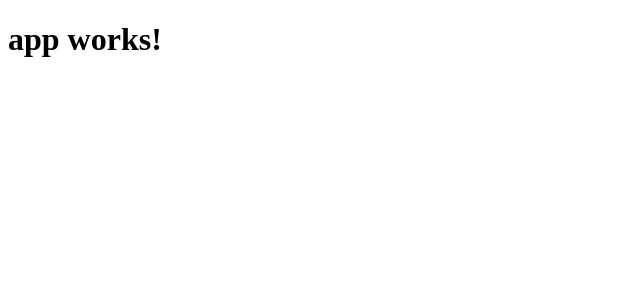
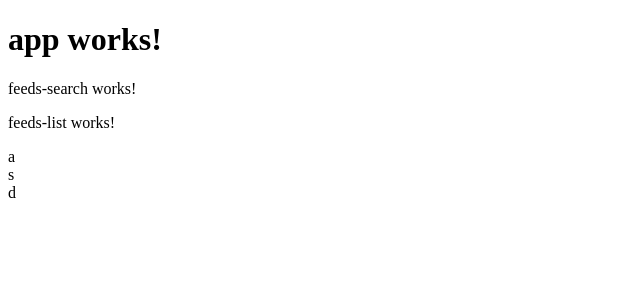
Before and after one commit to MoodyUser/FeedReader-Angular2, an Angular app: page / in a window 1280 px wide. Shown: the top 300 px of the page, without its empty margins (0-640 px from the left). Built offline with nearby package versions, Linux system fonts and the light colour scheme.

Commit message:
feeds basic components and logger.service

```diff
--- a/src/app/app.component.html
+++ b/src/app/app.component.html
@@ -1,3 +1,5 @@
 <h1>
   {{title}}
 </h1>
+<app-feeds-search></app-feeds-search>
+<app-feeds-list></app-feeds-list>
--- a/src/app/app.module.ts
+++ b/src/app/app.module.ts
@@ -2,19 +2,23 @@ import { BrowserModule } from '@angular/platform-browser';
 import { NgModule } from '@angular/core';
 import { FormsModule } from '@angular/forms';
 import { HttpModule } from '@angular/http';
-
+import { PlatformLocation } from '@angular/common';
 import { AppComponent } from './app.component';
+import { Logger } from './logger.service';
+import { FeedsListComponent } from './feeds-list/feeds-list.component';
+import { FeedsListService } from './feeds-list/feeds-list.service';
+import { FeedsSearchComponent } from './feeds-search/feeds-search.component';
 
 @NgModule({
   declarations: [
-    AppComponent
+    AppComponent, FeedsListComponent,FeedsSearchComponent
   ],
   imports: [
     BrowserModule,
     FormsModule,
     HttpModule
   ],
-  providers: [],
+  providers: [FeedsListService,Logger],
   bootstrap: [AppComponent]
 })
 export class AppModule { }
--- /dev/null
+++ b/src/app/feeds-list/feeds-list.component.html
@@ -0,0 +1,6 @@
+<p>
+  feeds-list works!
+</p>
+<div *ngFor="let feed of feeds">
+    {{feed}}
+ </div>
--- /dev/null
+++ b/src/app/feeds-list/feeds-list.component.ts
@@ -0,0 +1,20 @@
+import { Component, OnInit } from '@angular/core';
+import { FeedsListService } from './feeds-list.service';
+import { Logger } from '../logger.service';
+@Component({
+  selector: 'app-feeds-list',
+  templateUrl: './feeds-list.component.html',
+  styleUrls: ['./feeds-list.component.css'],
+  providers: [FeedsListService,Logger]
+})
+export class FeedsListComponent implements OnInit {
+
+  feeds = [];
+
+  constructor(feedsListService: FeedsListService) {
+     this.feeds = feedsListService.getFeeds();
+   }
+  ngOnInit() {
+  }
+
+}
--- /dev/null
+++ b/src/app/feeds-list/feeds-list.service.ts
@@ -0,0 +1,14 @@
+import { Injectable } from '@angular/core';
+import { Logger } from '../logger.service';
+
+@Injectable()
+export class FeedsListService  {
+
+  constructor(private logger: Logger) {
+
+    }
+
+  getFeeds() {
+     return ['a','s','d'];
+  }
+}
--- /dev/null
+++ b/src/app/feeds-search/feeds-search.component.html
@@ -0,0 +1,3 @@
+<p>
+  feeds-search works!
+</p>
--- /dev/null
+++ b/src/app/feeds-search/feeds-search.component.ts
@@ -0,0 +1,15 @@
+import { Component, OnInit } from '@angular/core';
+
+@Component({
+  selector: 'app-feeds-search',
+  templateUrl: './feeds-search.component.html',
+  styleUrls: ['./feeds-search.component.css']
+})
+export class FeedsSearchComponent implements OnInit {
+
+  constructor() { }
+
+  ngOnInit() {
+  }
+
+}
--- /dev/null
+++ b/src/app/logger.service.ts
@@ -0,0 +1,11 @@
+import { Injectable } from '@angular/core';
+
+
+@Injectable()
+export class Logger {
+  logs: string[] = []; // capture logs for testing
+  log(message: string) {
+    this.logs.push(message);
+    console.log(message);
+  }
+}
```
Also changed, not shown: src/app/feeds-list/feeds-list.component.css (added), src/app/feeds-search/feeds-search.component.css (added), 2 other files (tests, documents, lock files or other folders).
